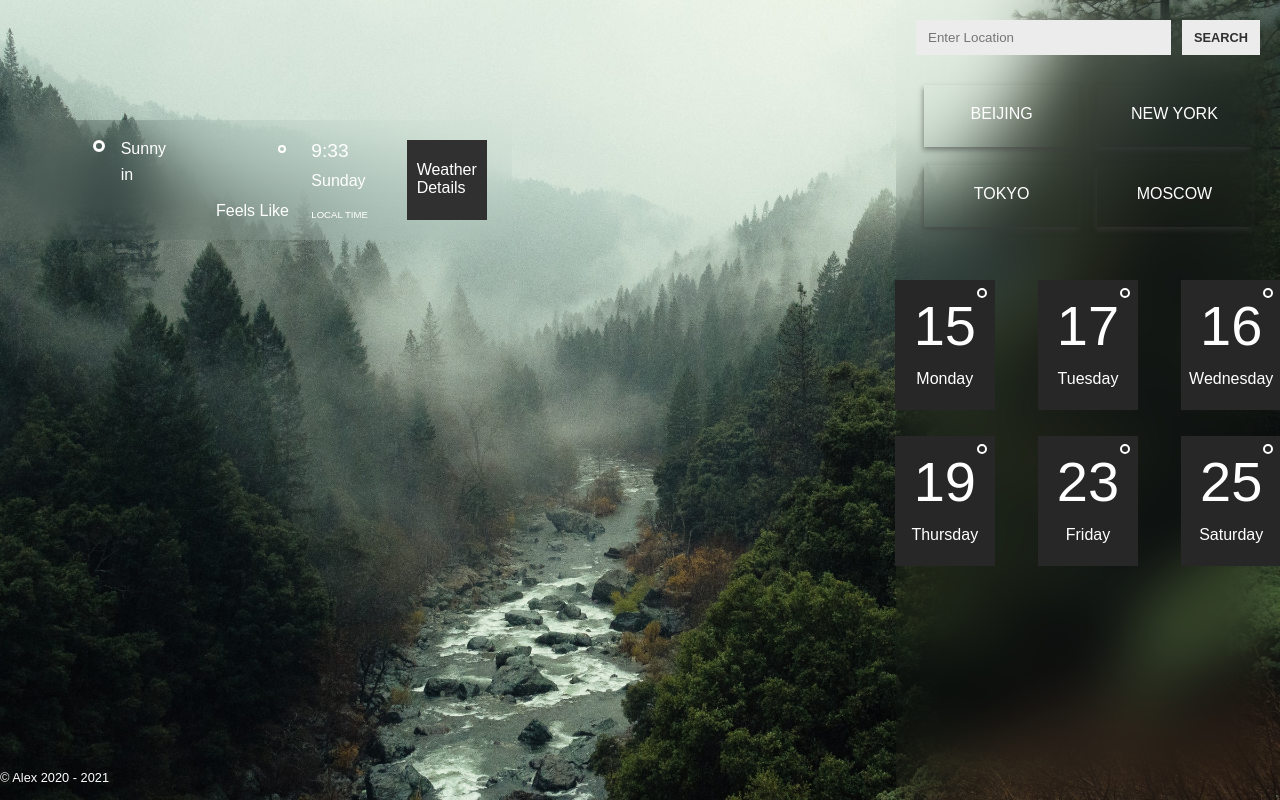
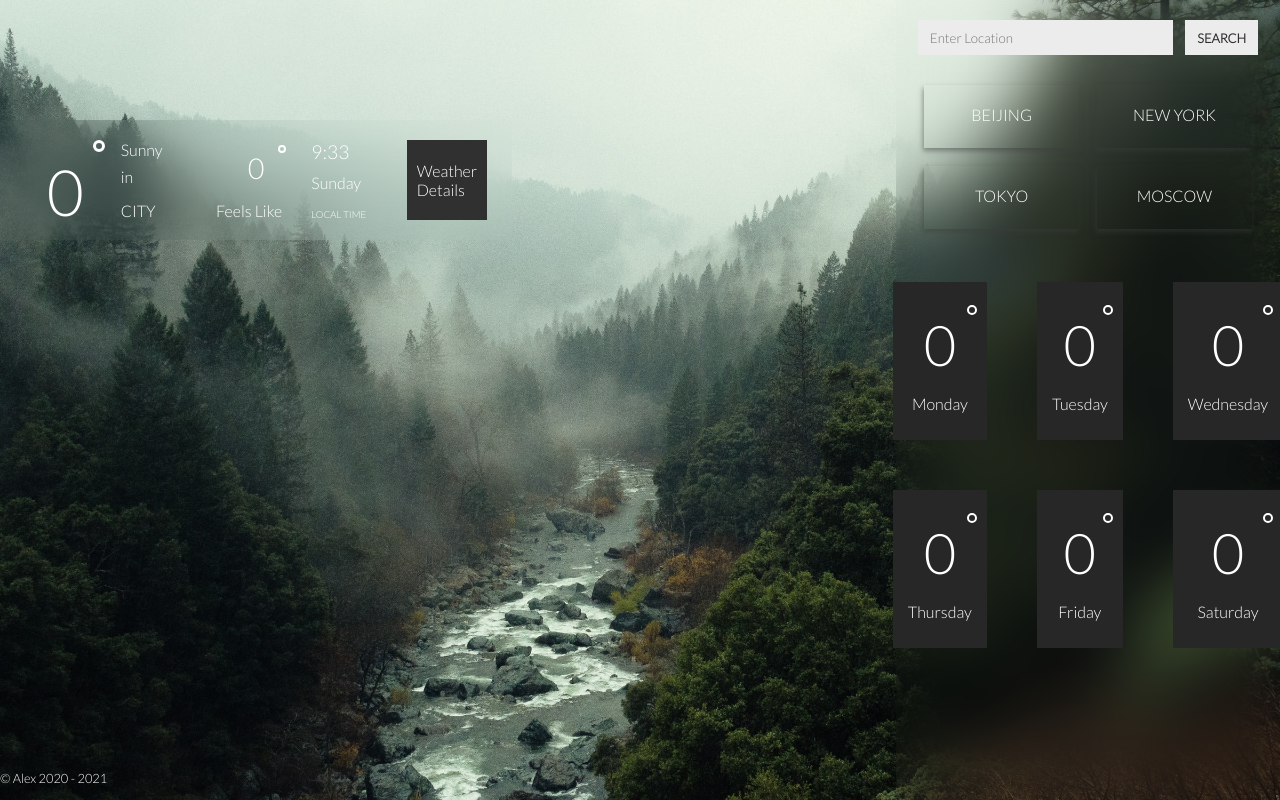
Before and after one commit to a1excpunk/weatherApp, a plain HTML site: page index.html in a window 1280 px wide. Shown: the top 800 px of the page. Drawn offline with Linux system fonts and the light colour scheme.

Commit message:
changed font and default info, added grid

```diff
--- a/css/style.scss
+++ b/css/style.scss
@@ -1,3 +1,5 @@
+@import url('https://fonts.googleapis.com/css2?family=Lato:wght@300&display=swap');
+
 $pirmary-text-color: #ffffff;
 $secondary-text-color: #303030;
 $pirmary-background-color: #272727;
@@ -9,8 +11,9 @@ $active-button-background-color: #e0e0e0;
 * {
   margin: 0;
   padding: 0;
-  font-family: sans-serif;
-  box-sizing: border-box !important;
+  font-family: "Lato", sans-serif;
+  box-sizing: border-box;
+}
 
 body {
   color: $pirmary-text-color;
@@ -22,6 +25,7 @@ $active-button-background-color: #e0e0e0;
   background-color: $pirmary-background-color;
   width: 100%;
   height: 100vh;
+}
 
 // Weather Info
 
@@ -268,24 +272,25 @@ $active-button-background-color: #e0e0e0;
           display: flex;
 
           ul {
-                display: flex;
-                flex-direction: row;
-                flex-wrap: wrap;
-                justify-content: space-between;
-                margin: 70px 4% 0;
-                gap: 2%;
-                height: 300px;
-                width: 420px;
+            display: grid;
+            grid-template-columns: repeat(3, 1fr);
+            gap: 50px;
+            margin: 0 30px;
+            margin-top: 70px;
+            height: 100%;
+            width: 100%;
+            // margin: 70px 4% 0;
+            // gap: 2%;
+            // height: 300px;
+            // width: 420px;
 
             // week weather elements
             li {
-                  width: 100px;
-                  height: 130px;
-                  margin-bottom: 20px;
               background-color: $pirmary-background-color;
               position: relative;
               display: flex;
               flex-wrap: wrap;
+              padding: 8px 15px;
 
               .fetched-value-container {
                 position: relative;
@@ -293,7 +298,8 @@ $active-button-background-color: #e0e0e0;
 
                 .fetched-value {
                   font-size: 3.5em;
-                      // position: absolute;
+                  position: relative;
+                  top: 25px;
                   display: flex;
                   justify-content: center;
                   align-items: center;
@@ -302,8 +308,8 @@ $active-button-background-color: #e0e0e0;
 
                 span {
                   position: absolute;
-                      top: 0.5em;
-                      right: 0.5em;
+                  top: 15px;
+                  right: -5px;
                   width: 10px;
                   height: 10px;
                   border: 2px solid;
@@ -317,8 +323,10 @@ $active-button-background-color: #e0e0e0;
                 font-size: 1em;
                 text-transform: capitalize;
                 text-align: center;
-                    position: absolute;
-                    bottom: 0;
+                position: relative;
+                top: 20px;
+                // position: absolute;
+                // bottom: 0;
               }
             }
           }
@@ -436,8 +444,6 @@ $active-button-background-color: #e0e0e0;
 li {
   list-style-type: none;
 }
-  }
-}
 
 .default-city {
   padding: 7px 0;
@@ -477,8 +483,6 @@ $active-button-background-color: #e0e0e0;
   animation: swing-in-top-fwd 0.8s cubic-bezier(0.175, 0.885, 0.32, 1.275) both;
 }
 
-
-
 /* ----------------------------------------------
  * Generated by Animista on 2021-4-23 19:33:18
  * Licensed under FreeBSD License.
@@ -503,7 +507,6 @@ $active-button-background-color: #e0e0e0;
     opacity: 0;
   }
 }
-
 
 .swing-out-top-bck {
   animation: swing-out-top-bck 0.7s ease-out both;
@@ -532,7 +535,6 @@ $active-button-background-color: #e0e0e0;
   }
 }
 
-
 .scale-out-center {
   animation: scale-out-center 0.7s cubic-bezier(0.55, 0.085, 0.68, 0.53) both;
 }
@@ -549,7 +551,6 @@ footer {
 
 /* Media queries for Small screens, laptops: 769px — 1024px*/
 @media screen and (min-width: 769px) and (max-width: 1044px) {
-
 }
 
 /* Media queries for iPads, Tablets: 481px — 768px*/
--- a/index.html
+++ b/index.html
@@ -16,19 +16,19 @@
         <article id="main-content-container">
             <div id="main-temp-container">
                 <span class="celcius"></span>
-                <p id="main-temp"></p>
+                <p id="main-temp">0</p>
             </div>
 
             <div id="city-weather-container">
                 <p id="weather-text">sunny</p>
                 <span>in</span>
-                <p id="city-name"></p>
+                <p id="city-name">city</p>
             </div>
 
 
             <div id="feels-like-container">
                 <span class="celcius"></span>
-                <p id="feels-like-temp"></p>
+                <p id="feels-like-temp">0</p>
                 <p id="feels-like-text">feels like</p>
             </div>
 
@@ -75,7 +75,7 @@
                         <ul>
                             <li>
                                 <div class="fetched-value-container">
-                                    <div class="fetched-value">15</div>
+                                    <div class="fetched-value">0</div>
                                     <span>
                                     </span>
                                 </div>
@@ -83,7 +83,7 @@
                             </li>
                             <li>
                                 <div class="fetched-value-container">
-                                    <div class="fetched-value">17</div>
+                                    <div class="fetched-value">0</div>
                                     <span>
 
                                     </span>
@@ -92,7 +92,7 @@
                             </li>
                             <li>
                                 <div class="fetched-value-container">
-                                    <div class="fetched-value">16</div>
+                                    <div class="fetched-value">0</div>
                                     <span>
 
                                     </span>
@@ -101,7 +101,7 @@
                             </li>
                             <li>
                                 <div class="fetched-value-container">
-                                    <div class="fetched-value">19</div>
+                                    <div class="fetched-value">0</div>
                                     <span>
 
                                     </span>
@@ -110,7 +110,7 @@
                             </li>
                             <li>
                                 <div class="fetched-value-container">
-                                    <div class="fetched-value">23</div>
+                                    <div class="fetched-value">0</div>
                                     <span>
 
                                     </span>
@@ -119,7 +119,7 @@
                             </li>
                             <li>
                                 <div class="fetched-value-container">
-                                    <div class="fetched-value">25</div>
+                                    <div class="fetched-value">0</div>
                                     <span>
 
                                     </span>
@@ -147,33 +147,33 @@
 
         <div id="weather-details-content">
             <div class="weather-detail">
-                <div class="fetched-info" id="humidity"></div>
+                <div class="fetched-info" id="humidity">0</div>
                 <span class="unit humidity">%</span>
                 <p class="detail-text">humidity</p>
             </div>
             <div class="weather-detail">
-                <div class="fetched-info" id="pressure"></div>
+                <div class="fetched-info" id="pressure">0</div>
                 <span class="unit pressure">hpa</span>
                 <p class="detail-text">pressure</p>
             </div>
             <div class="weather-detail">
-                <div class="fetched-info" id="visibility"></div>
+                <div class="fetched-info" id="visibility">0</div>
                 <span class="unit visibility">+km</span>
                 <p class="detail-text">visibility</p>
             </div>
             <div class="weather-detail">
-                <div class="fetched-info" id="wind"></div>
+                <div class="fetched-info" id="wind">0</div>
                 <span class="unit wind">kph</span>
                 <p class="detail-text">wind speed</p>
             </div>
             <div class="weather-detail">
-                <div class="fetched-info" id="min-temp"></div>
+                <div class="fetched-info" id="min-temp">0</div>
                 <span class="unit celcius">
                 </span>
                 <p class="detail-text">min temp</p>
             </div>
             <div class="weather-detail">
-                <div class=" fetched-info" id="max-temp"></div>
+                <div class=" fetched-info" id="max-temp">0</div>
                 <span class=" unit celcius">
                 </span>
                 <p class="detail-text">max temp</p>
```
Also changed, not shown: css/style.css, 1 other file. Lines whose indentation alone changed are shown as unchanged.
